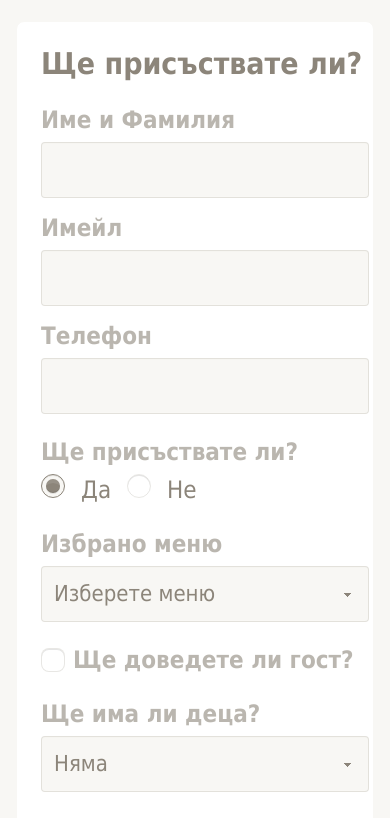
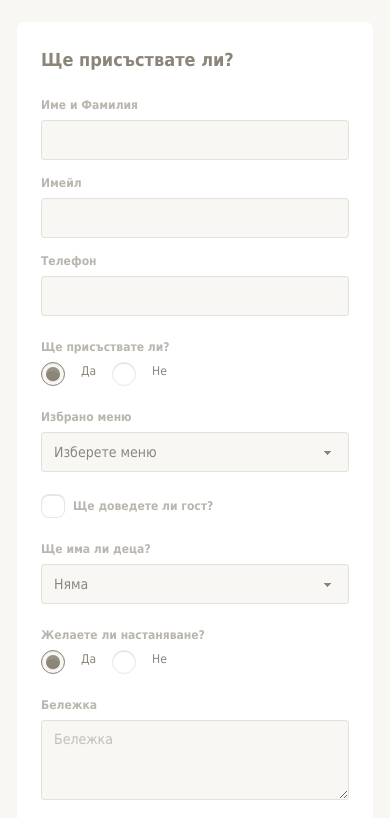
Before and after one commit to Valsodark/wedding-site, a React (Vite) app: page / in a window 390 px wide. Shown: the part 9400-10218 px from the top of the page. Built offline with nearby package versions, Linux system fonts and the light colour scheme.

Commit message:
responsive

```diff
--- a/src/components/Form.tsx
+++ b/src/components/Form.tsx
@@ -33,19 +33,19 @@ export function Form() {
             <form
                 ref={form}
                 onSubmit={sendEmail}
-                className="fieldset w-full max-w-lg bg-base-200 border border-base-300 rounded-lg p-6 text-2xl"
+                className="fieldset w-full max-w-lg bg-base-200 border border-base-300 rounded-lg p-6 lg:text-2xl"
             >
-                <h2 className="text-3xl font-bold mb-4">Ще присъствате ли?</h2>
+                <h2 className="text-lg lg:text-3xl font-bold mb-4">Ще присъствате ли?</h2>
 
                 {/* Основен гост */}
                 <label className="label font-bold">Име и Фамилия</label>
-                <input className="input input-xl mb-2 w-full" type="text" name="name" required />
+                <input className="input lg:input-xl mb-2 w-full" type="text" name="name" required />
 
                 <label className="label font-bold">Имейл</label>
-                <input className="input input-xl mb-2 w-full" type="email" name="user_email" required />
+                <input className="input lg:input-xl mb-2 w-full" type="email" name="user_email" required />
 
                 <label className="label font-bold">Телефон</label>
-                <input className="input input-xl mb-2 w-full" type="tel" name="phone" required />
+                <input className="input lg:input-xl mb-2 w-full" type="tel" name="phone" required />
 
                 <label className="label font-bold mt-2">Ще присъствате ли?</label>
                 <div className="flex gap-4 mb-4">
@@ -76,7 +76,7 @@ export function Form() {
                         <label className="label font-bold">Избрано меню</label>
                         <select
                             name="menu"
-                            className="select select-xl mb-4 w-full"
+                            className="select lg:select-xl mb-4 w-full"
                             defaultValue=""
                             required
                         >
@@ -103,7 +103,7 @@ export function Form() {
 
                                 <label className="label font-bold">Име и Фамилия</label>
                                 <input
-                                    className="input input-xl mb-2 w-full"
+                                    className="input lg:input-xl mb-2 w-full"
                                     type="text"
                                     name="guest_name"
                                     required
@@ -111,7 +111,7 @@ export function Form() {
 
                                 <label className="label font-bold">Имейл</label>
                                 <input
-                                    className="input input-xl mb-2 w-full"
+                                    className="input lg:input-xl mb-2 w-full"
                                     type="email"
                                     name="guest_email"
                                     required
@@ -119,7 +119,7 @@ export function Form() {
 
                                 <label className="label font-bold">Телефон</label>
                                 <input
-                                    className="input input-xl mb-2 w-full"
+                                    className="input lg:input-xl mb-2 w-full"
                                     type="tel"
                                     name="guest_phone"
                                     required
@@ -128,7 +128,7 @@ export function Form() {
                                 <label className="label font-bold">Избрано меню</label>
                                 <select
                                     name="guest_menu"
-                                    className="select select-xl w-full"
+                                    className="select lg:select-xl w-full"
                                     defaultValue=""
                                     required
                                 >
@@ -144,7 +144,7 @@ export function Form() {
                         <label className="label font-bold">Ще има ли деца?</label>
                         <select
                             name="children_count"
-                            className="select select-xl mb-4 w-full"
+                            className="select lg:select-xl mb-4 w-full"
                             value={childrenCount}
                             onChange={(e) => setChildrenCount(Number(e.target.value))}
                         >
@@ -165,7 +165,7 @@ export function Form() {
                                         <input
                                             type="text"
                                             name={`child_${i + 1}_name`}
-                                            className="input input-xl w-full"
+                                            className="input lg:input-xl w-full"
                                             required
                                         />
                                     </div>
@@ -199,7 +199,7 @@ export function Form() {
                 {/* Бележка */}
                 <label className="label font-bold">Бележка</label>
                 <textarea
-                    className="textarea textarea-xl mb-4 w-full"
+                    className="textarea lg:textarea-xl mb-4 w-full"
                     name="notes"
                     placeholder="Бележка"
                 />
```
